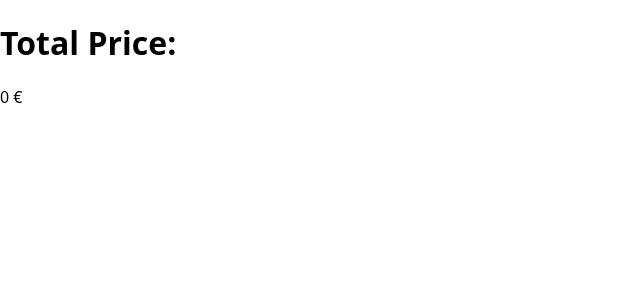
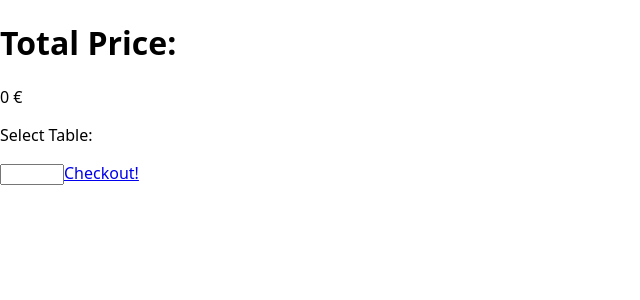
Before and after one commit to henkegithub/instroke-app, a Next.js app: page /order-overview in a window 1280 px wide. Shown: the top 300 px of the page, without its empty margins (0-640 px from the left). Built offline with nearby package versions, Linux system fonts and the light colour scheme.

Commit message:
added table input + checkout button + success page

```diff
--- a/pages/order-overview/index.js
+++ b/pages/order-overview/index.js
@@ -1,3 +1,5 @@
+import Link from "next/link";
+
 export default function OrderOverview({ items }) {
   function getTotalPrice(items) {
     return items.reduce((memo, item) => memo + item.price * item.amount, 0);
@@ -16,7 +18,9 @@ export default function OrderOverview({ items }) {
         })}
       </ul>
       <h1>Total Price:</h1>
-      {getTotalPrice(items)} €
+      {getTotalPrice(items)} €<p>Select Table:</p>
+      <input type="number" step="1" min="1" max="100"></input>
+      <Link href="/order-success">Checkout!</Link>
     </>
   );
 }
```
Also changed, not shown: pages/order-success/index.js (added, +8 -0 lines).
